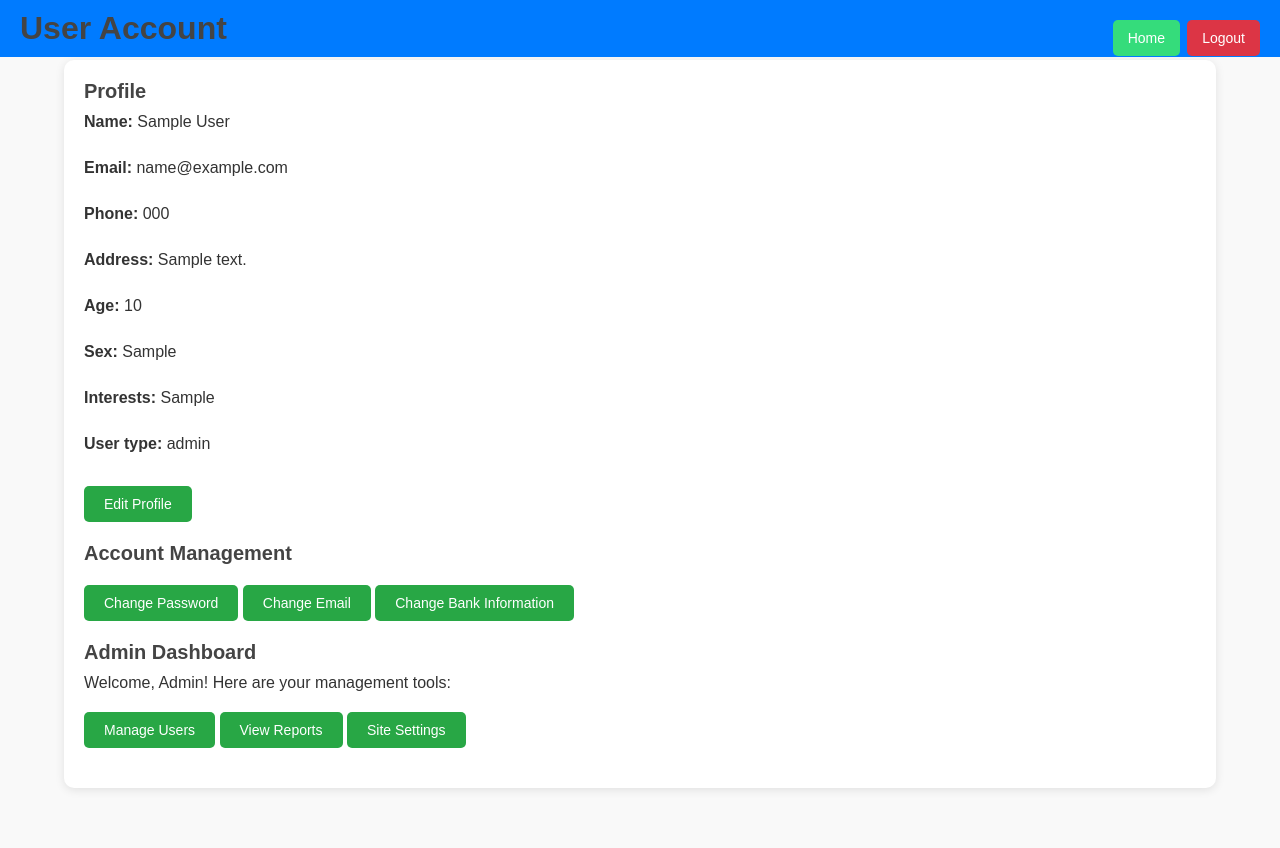
After one commit to Sampathcode12/E-commerce-site, a PHP site: page /seller_profile.php in a window 1280 px wide. The commit adds this page. Run offline with PHP 8.4, Linux system fonts and the light colour scheme; the visitor is signed in with stand-in values (Sample User, id 1); tables that the repository leaves empty or names only in its code hold one stand-in row (values such as "Sample post").

Commit message:
after create seller profile page

```diff
--- a/page/selle_pannel_hedear.php
+++ b/page/selle_pannel_hedear.php
@@ -4,7 +4,7 @@
         <nav class="navbar">
         <ul>
             <li><a href="dashboard.php">Dashboard</a></li>
-            <li><a href="Shop.php">Profile</a></li>
+            <li><a href="seller_profile.php">Profile</a></li>
             <li><a href="Products.php">Products</a></li>
             <li><a href="Contact.php">Orders</a></li>
             <li><a href="seller.php">Home</a></li>
--- /dev/null
+++ b/page/seller_profile.php
@@ -0,0 +1,157 @@
+<?php
+include 'header.php';
+
+session_start();
+if (!isset($_SESSION["seller_id"])) {
+    header("Location: login.php");
+    exit();
+}
+?>
+
+
+
+<body>
+
+
+
+
+
+    <?php
+
+
+    // Database connection
+    $servername = "localhost";
+    $username = "root";
+    $password = "";
+    $dbname = "ecommerce";
+
+    $conn = new mysqli($servername, $username, $password, $dbname);
+
+    if ($conn->connect_error) {
+        die("Connection failed: " . $conn->connect_error);
+    }
+
+    // Fetch user information
+    $user_id = $_SESSION["user_id"];
+    $sql = "SELECT * FROM users
+            WHERE id = ?";
+    $stmt = $conn->prepare($sql);
+    $stmt->bind_param("i", $user_id);
+    $stmt->execute();
+    $result = $stmt->get_result();
+    $user = $result->fetch_assoc();
+    $stmt->close();
+
+    // Check if the user is an Admin
+    $isAdmin = isset($user["user_type"]) && $user["user_type"] === "admin";
+
+    // Fetching orders dynamically for non-admin users
+    $orders = [];
+    $order_sql = "SELECT * FROM users WHERE id = ?";
+    $order_stmt = $conn->prepare($order_sql);
+    $order_stmt->bind_param("i", $user_id);
+    $order_stmt->execute();
+    $order_result = $order_stmt->get_result();
+    while ($order = $order_result->fetch_assoc()) {
+        $orders[] = $order;
+    }
+    $order_stmt->close();
+
+    // Fetching bank details
+    $bank_sql = "SELECT bank_account_number, bank_name FROM users WHERE id = ?";
+    $bank_stmt = $conn->prepare($bank_sql);
+    $bank_stmt->bind_param("i", $user_id);
+    $bank_stmt->execute();
+    $bank_result = $bank_stmt->get_result();
+    $bank_details = $bank_result->fetch_assoc();
+    $bank_stmt->close();
+
+    $conn->close();
+    ?>
+
+    <header class="header">
+        <h1>User Account</h1>
+        <a href="logout.php" class="btn-logout">Logout</a>
+        <a href="home.php" class="btn-home">Home</a>
+
+        <link href="https://cdnjs.cloudflare.com/ajax/libs/font-awesome/5.15.3/css/all.min.css" rel="stylesheet">
+        <link rel="stylesheet" href="acount.css">
+
+    </header>
+
+    <div class="account-container">
+        <!-- Profile Section -->
+        <section class="profile">
+            <h2>Profile</h2>
+
+<p><strong>Name:</strong> <?php echo htmlspecialchars($user["first_name"] . " " . $user["last_name"]); ?></p><br>
+
+            <p><strong>Email:</strong> <?php echo htmlspecialchars($user["email"]); ?></p> <br>
+            <p><strong>Phone:</strong> <?php echo htmlspecialchars($user["phone"]); ?></p><br>
+            <p><strong>Address:</strong> <?php echo htmlspecialchars($user["address"]); ?></p><br>
+            <p><strong>Age:</strong> <?php echo htmlspecialchars($user["age"]); ?></p><br>
+            <p><strong>Sex:</strong> <?php echo htmlspecialchars($user["sex"]); ?></p><br>
+            <p><strong>Interests:</strong> <?php echo htmlspecialchars($user["interests"]); ?></p><br>
+            <p><strong>User type:</strong> <?php echo htmlspecialchars($user["user_type"]); ?></p><br>
+
+
+
+
+            <a href="edit_profile.php" class="btn">Edit Profile</a>
+        </section>
+
+        <!-- Account Management -->
+        <section class="account-management">
+            <h2>Account Management</h2>
+            <a href="change_password.php" class="btn">Change Password</a >
+            <a href="change_email.php" class="btn">Change Email</a>
+            <a href="Bank_information.php" class="btn">Change Bank Information</a>
+            <?php if ($user["user_type"] === "seller"): ?>
+                <a href="seller.php" class="btn">Go to Seller Account</a>
+            <?php elseif ($user["user_type"] === "customer"): ?>
+                <a href="signUp_sellers.php" class="btn">Create a Seller Account</a>
+            <?php endif; ?>
+        </section>
+        <!-- Conditional Buttons -->
+        <section class="user-actions">
+
+        </section>
+
+        <?php if ($isAdmin): ?>
+            <!-- Admin-Specific Content -->
+            <section class="admin-dashboard">
+                <h2>Admin Dashboard</h2>
+                <p>Welcome, Admin! Here are your management tools:</p>
+                <a href="manage_users.php" class="btn">Manage Users</a>
+                <a href="view_reports.php" class="btn">View Reports</a>
+                <a href="site_settings.php" class="btn">Site Settings</a>
+            </section>
+        <?php else: ?>
+            <!-- Order History for non-Admins -->
+            <section class="order-history">
+                <h2>Order History</h2>
+                <?php if (count($orders) > 0): ?>
+                    <ul>
+                        <?php foreach ($orders as $order): ?>
+                            <li>Order #<?php echo htmlspecialchars($order["order_id"]); ?> - Status: <?php echo htmlspecialchars($order["status"]); ?> - Total: $<?php echo htmlspecialchars($order["total_amount"]); ?></li>
+                        <?php endforeach; ?>
+                    </ul>
+                <?php else: ?>
+                    <p>No orders found.</p>
+                <?php endif; ?>
+            </section>
+
+            <!-- Bank Details -->
+            <section class="bank-details">
+                <h2>Bank Details</h2>
+                <?php if ($bank_details && !empty($bank_details["bank_account_number"])): ?>
+                    <p><strong>Bank Account Number:</strong> <?php echo htmlspecialchars($bank_details["bank_account_number"]); ?></p>
+                    <p><strong>Bank Name:</strong> <?php echo htmlspecialchars($bank_details["bank_name"]); ?></p>
+                <?php else: ?>
+                    <p>No bank details saved.</p>
+                <?php endif; ?>
+            </section>
+        <?php endif; ?>
+    </div>
+</body>
+</html>
```
